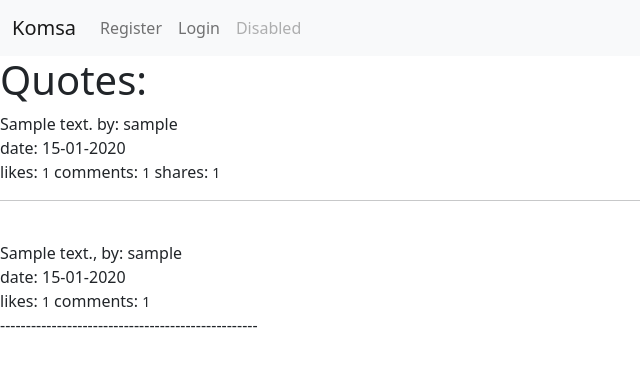
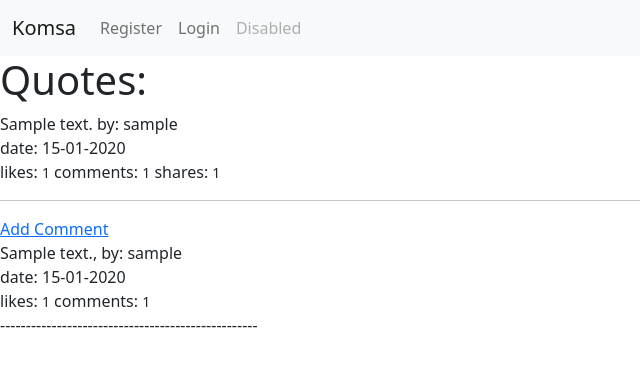
Before and after one commit to hb1113/komsa, a Django app: page /1 in a window 1280 px wide. Shown: the top 367 px of the page, without its empty margins (0-640 px from the left). Run offline with Django 3.2, Linux system fonts and the light colour scheme; tables that the repository leaves empty hold one stand-in row (values such as "Sample post").

Commit message:
add new comment link

```diff
--- a/QuoteApp/templates/quoteapp/quote_detail.html
+++ b/QuoteApp/templates/quoteapp/quote_detail.html
@@ -12,6 +12,7 @@
     comments: <small>{{ quotepost.comments }}</small>
     shares: <small>{{ quotepost.shares }}</small>
     <hr>
+    <a href="{% url 'quote:comment' quotepost.id %}">Add Comment</a>
     {% for comment in quotepost.quotecomments.all %}
         <br>
         {{ comment.text }}, by: {{ comment.author }}<br>
```
